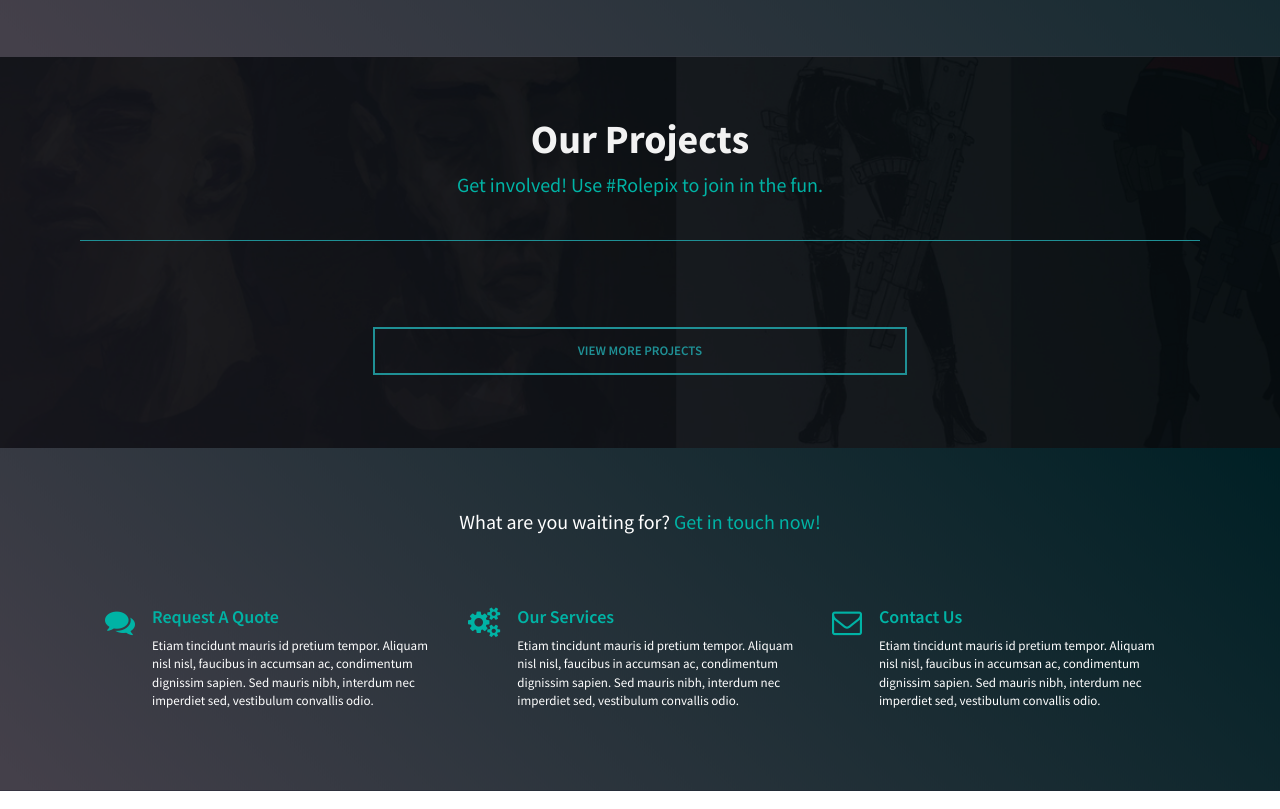
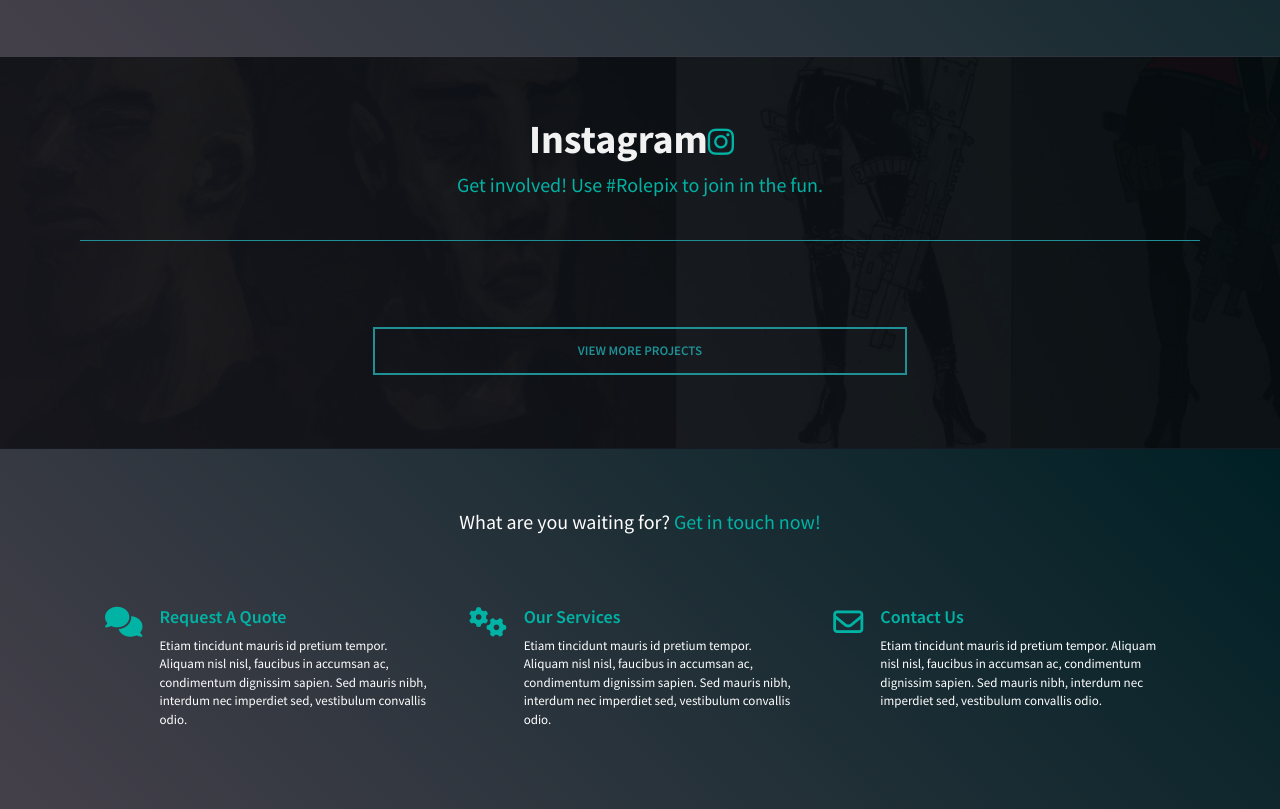
Before and after one commit to luqmanyasin/rolepix, a plain HTML site: page index.html in a window 1280 px wide. Shown: the part 1352-2161 px from the top of the page. Drawn offline with nearby package versions, Linux system fonts and the light colour scheme; some packages are replaced by stand-ins of ours; a script that the page names is missing.

Commit message:
Adding icons.

```diff
--- a/index.html
+++ b/index.html
@@ -10,6 +10,7 @@
     <link rel="stylesheet" href="css/unslider.css">
     <link rel="stylesheet" href="css/animate.css">
     <link rel="stylesheet" href="css/styles.css" type="text/css">
+    <script src="https://use.fontawesome.com/f25ea9b8fc.js"></script>
   </head>
   <body>
 
@@ -209,7 +210,8 @@
       <div class="container">
         <div class="row">
           <div class="project-heading-text">
-            <h1 class="project-header">Our Projects</h1>
+            <h1 class="project-header">Instagram<i class="fa fa-instagram" aria-hidden="true"></i>
+</h1>
             <p class="highlight project-tagline">Get involved! Use #Rolepix to join in the fun.</p>
           </div>
           <hr class="project-divider">
```
